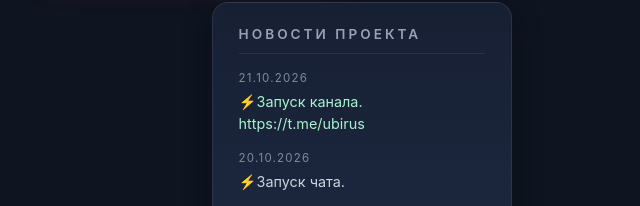
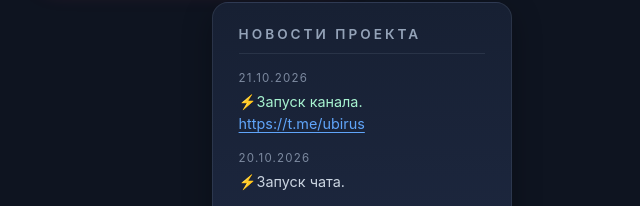
Before and after one commit to avladimirtsev/Another, a plain HTML site: page index.html in a window 1280 px wide. Shown: the part 693-899 px from the top of the page, 278-918 px from the left. Drawn offline with Linux system fonts and the light colour scheme; no server answers.

Commit message:
Update index.html

```diff
--- a/index.html
+++ b/index.html
@@ -168,6 +168,15 @@
         .modal-yes:hover { filter: brightness(1.08); }
         .modal-no { background: linear-gradient(135deg, #334155, #1e293b); color: #e2e8f0; box-shadow: 0 8px 22px rgba(51, 65, 85, 0.3); }
         .modal-no:hover { filter: brightness(1.15); }
+        .news-link {
+    color: var(--accent-2); /* Голубой цвет, как у счетчика населения */
+    text-decoration: underline;
+    text-underline-offset: 3px;
+    transition: color 0.2s ease;
+}
+.news-link:hover {
+    color: #93c5fd; /* Чуть светлее при наведении */
+}
     </style>
 </head>
 <body>
@@ -652,7 +661,7 @@
         // НОВОСТИ И О ПРОЕКТЕ
         // ============================================================
         const news = [
-            { date: "21.10.2026", text: "⚡️Запуск канала. https://t.me/ubirus", isNew: true },
+            { date: "21.10.2026", text: '⚡️Запуск канала. <a href="https://t.me/ubirus" target="_blank" class="news-link">https://t.me/ubirus</a>', isNew: true },
             { date: "20.10.2026", text: "⚡️Запуск чата."},
             { date: "19.10.2026", text: "⚡️Подключение сервера.Сохранение вашего прогресса с любых устройств."},
             { date: "18.10.2026", text: "💡Скорость прироста Богатства на Вашем счете увеличилась на 2%⚡️."},
```
